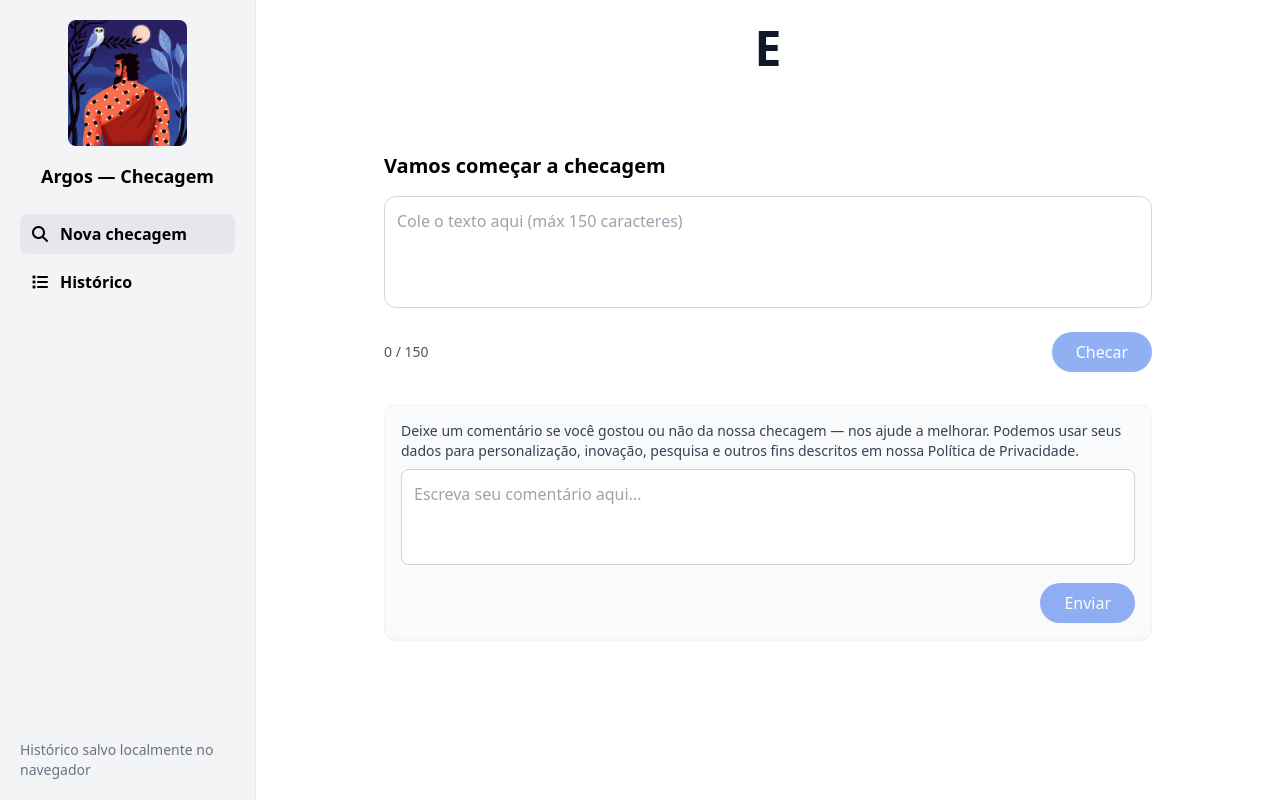
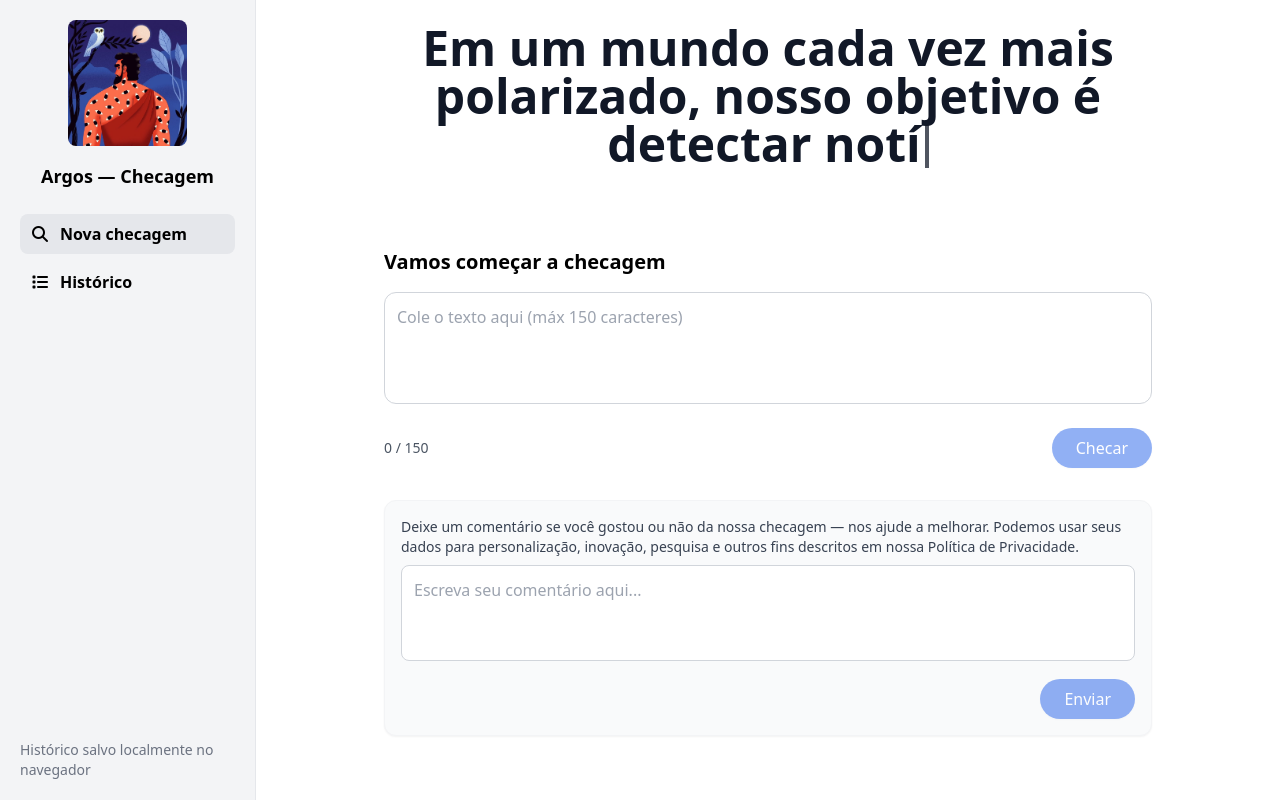
Before and after one commit to krosct/Project-ARGOS-ESS, a React (Vite) app in the folder frontend/: page / in a window 1280 px wide. Built offline with nearby package versions, Linux system fonts and the light colour scheme; no server answers.

Commit message:
Corrigir Erros Novos

```diff
--- a/frontend/postcss.config.js
+++ /dev/null
@@ -1,6 +0,0 @@
-module.exports = {
-  plugins: {
-    tailwindcss: {},
-    autoprefixer: {},
-  },
-}
--- a/frontend/src/components/AnimatedIntro.jsx
+++ b/frontend/src/components/AnimatedIntro.jsx
@@ -1,31 +1,63 @@
-import React, { useEffect, useState } from "react";
-import useTypewriter from "../hooks/useTypewriter";
+import React, { useState, useEffect } from "react";
 
 export default function AnimatedIntro() {
   const introText =
     "Em um mundo cada vez mais polarizado, nosso objetivo é detectar notícias falsas de forma imparcial. Vamos analisar sua dúvida agora.";
   const highlightText = "detectar notícias falsas de forma imparcial";
+
+  const [typed, setTyped] = useState("");
   const [done, setDone] = useState(false);
 
-  const typed = useTypewriter(introText, {
-    speed: 50,
-    highlight: highlightText,
-    onDone: () => setDone(true),
-  });
+  // 🎯 Variável para controlar a velocidade (ms por letra)
+  const typingSpeed = 80; // ⬅️ altere aqui para mais rápido ou mais lento
+
+  useEffect(() => {
+    setTyped("");
+    setDone(false);
+    let i = 0;
+
+    const interval = setInterval(() => {
+      setTyped(introText.slice(0, i + 1));
+      i++;
+
+      if (i >= introText.length) {
+        clearInterval(interval);
+        setDone(true);
+      }
+    }, typingSpeed); // usa a variável
+
+    return () => clearInterval(interval);
+  }, [typingSpeed]); // adiciona a dependência
+
+  // Renderiza o texto com destaque laranja
+  const renderText = () => {
+    const index = typed.indexOf(highlightText);
+    if (index === -1) return typed;
+
+    const before = typed.slice(0, index);
+    const after = typed.slice(index + highlightText.length);
+
+    return (
+      <>
+        {before}
+        <span style={{ color: "orange", fontWeight: "bold" }}>
+          {highlightText}
+        </span>
+        {after}
+      </>
+    );
+  };
 
   return (
-    <div className="w-full flex flex-col items-center mb-14">
-      <div
-        className="text-center max-w-3xl
-                   text-3xl md:text-5xl font-semibold leading-snug
-                   text-gray-900"
-        style={{ wordSpacing: "0.45rem" }}
-        dangerouslySetInnerHTML={{ __html: typed }}
-      />
-
-      {!done && (
-        <div className="fixed inset-0 z-50 bg-white/0 pointer-events-none" />
-      )}
+    <div className="w-full flex flex-col items-center mb-14 text-center max-w-3xl">
+      <div className="text-3xl md:text-5xl font-semibold leading-snug text-gray-900">
+        {renderText()}
+        {!done && (
+          <span className="inline-block w-1 bg-gray-900 animate-pulse ml-1">
+            &nbsp;
+          </span>
+        )}
+      </div>
     </div>
   );
 }
--- a/frontend/src/hooks/useTypewriter.jsx
+++ b/frontend/src/hooks/useTypewriter.jsx
@@ -1,42 +1,25 @@
-import { useEffect, useState, useRef } from "react";
+import { useState, useEffect } from "react";
 
-export default function useTypewriter(
-  text,
-  { speed = 50, highlight = null, onDone } = {}
-) {
-  const [out, setOut] = useState("");
-  const iRef = useRef(0);
-  const tRef = useRef(null);
+export default function useTypewriter(text, { speed = 60, onDone } = {}) {
+  const [typed, setTyped] = useState("");
 
   useEffect(() => {
-    iRef.current = 0;
-    setOut("");
+    if (!text) return;
+    setTyped("");
+    let i = 0;
 
-    function tick() {
-      if (iRef.current < text.length) {
-        const current = text.slice(0, iRef.current + 1);
+    const interval = setInterval(() => {
+      setTyped((prev) => prev + text[i]);
+      i++;
 
-        if (highlight && current.includes(highlight)) {
-          const safe = current.replace(
-            highlight,
-            `<span style="color: var(--highlight);">${highlight}</span>`
-          );
-          setOut(safe);
-        } else {
-          setOut(current);
-        }
+      if (i >= text.length) {
+        clearInterval(interval);
+        if (onDone) onDone();
+      }
+    }, speed);
 
-        iRef.current++;
-        tRef.current = setTimeout(tick, speed);
-      } else {
-        if (typeof onDone === "function") onDone();
-      }
-    }
+    return () => clearInterval(interval);
+  }, [text, speed, onDone]);
 
-    tick();
-
-    return () => clearTimeout(tRef.current);
-  }, [text, speed, highlight, onDone]); // ✅ adicionado onDone
-
-  return out;
+  return typed;
 }
```
